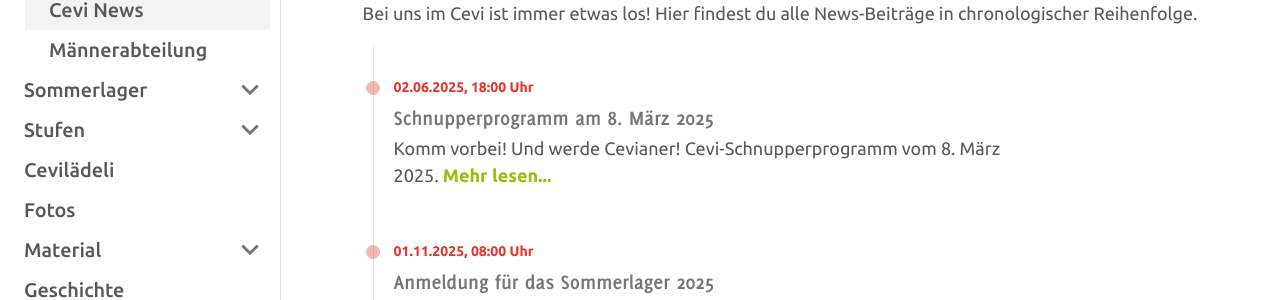
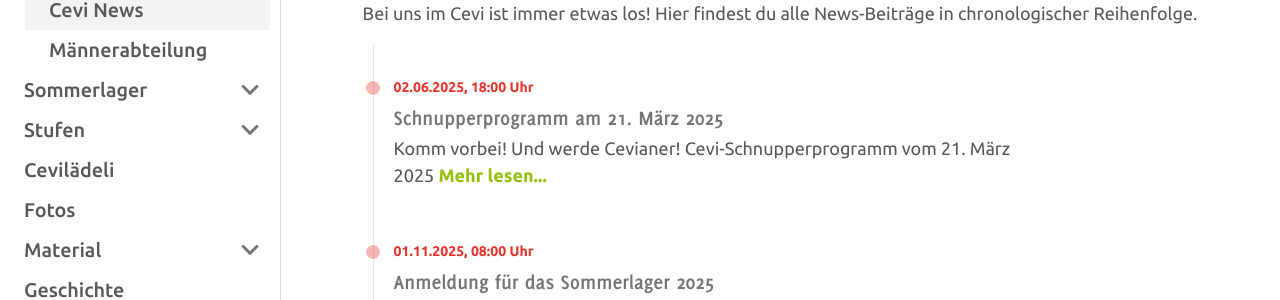
Before and after one commit to wp99cp/cevi_zh11_webpage, a Jekyll site: the page built from content/cevi-news.md, in a window 1280 px wide and 900 px high. Shown: the part 336-636 px from the top of the window. Built offline with Jekyll 4.4.1, drawn with Linux system fonts in a browser that asks for light colours.

Commit message:
schnupperprogi aufgeschaltet

```diff
--- a/content/ueber-uns/cevianer-werden.md
+++ b/content/ueber-uns/cevianer-werden.md
@@ -9,8 +9,8 @@
 
 sub-menu-priority: 2
 permalink: /schnuppern
-news-entry-title: Schnupperprogramm am 8. März 2025
-news-entry-caption: Komm vorbei! Und werde Cevianer! Cevi-Schnupperprogramm vom 8. März 2025.
+news-entry-title: Schnupperprogramm am 21. März 2025
+news-entry-caption: Komm vorbei! Und werde Cevianer! Cevi-Schnupperprogramm vom 21. März 2025
 date: 2025-02-06T18:00
 news-entry: true
 description: Bei uns ist jeden Samstag Schnupperprogramm. Komm vorbei und werde Cevianer!
@@ -20,15 +20,13 @@
 contact_page: true
 ---
 
-{% comment %}
-###############################
-###############################
-# Cevi-Schupper-Programm vom 20. September 2025
+
+# Cevi-Schupper-Programm vom 21. März 2025
 
 
 ## Komm vorbei! Und werde Cevianer!
 
-Erlebe am Cevi-Tag vom 20. September 2025 unvergessliches Abenteuer und lerne den Cevi kennen! Bist du gerne in der
+Erlebe am Cevi-Tag vom 21. März 2025 unvergessliches Abenteuer und lerne den Cevi kennen! Bist du gerne in der
 Natur, magst Action, interessante Erlebnisse und Gemeinschaft?
 
 Der Schnuppertag bietet Kindern ab dem Kindergartenalter die Möglichkeit, Cevi-Luft zu schnuppern und die Natur zu
@@ -36,7 +34,7 @@
 
 [Erfahre jetzt schon mehr über den Cevi.](/ueber-uns)
 
-## Infos zum Schnuppertag vom 20. September 2025
+## Infos zum Schnuppertag vom 21. März 2025
 
 An diesem Nachmittag laden wir alle Kinder aus den Quartieren Seebach, Oerlikon und Affoltern zu uns in den Cevi ein!
 Wir freuen uns über jedes neue Gesicht!
@@ -68,9 +66,10 @@
 
 [Kontakt aufnehmen](/kontakt)
 
+{% comment %}
 ###############################
 ###############################
-{% endcomment %}
+
 
 # Bei uns ist jeder Samstag ein Schnupperprogramm.
 
@@ -103,3 +102,6 @@
 Schnupperprogramm.
 
 [[ contact-form :: forms/schnuppern.yml ]]
+###############################
+###############################
+{% endcomment %}
```
